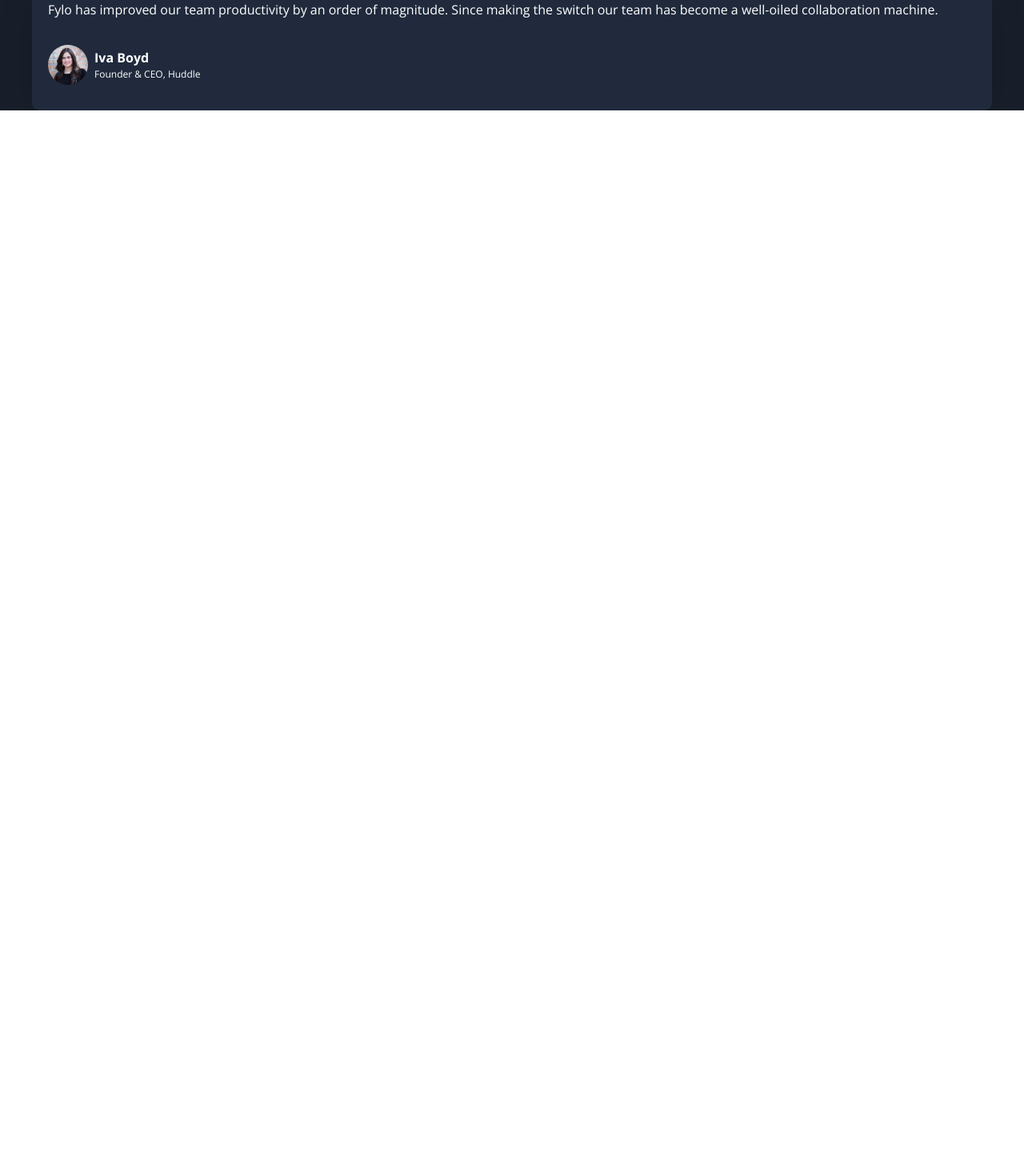
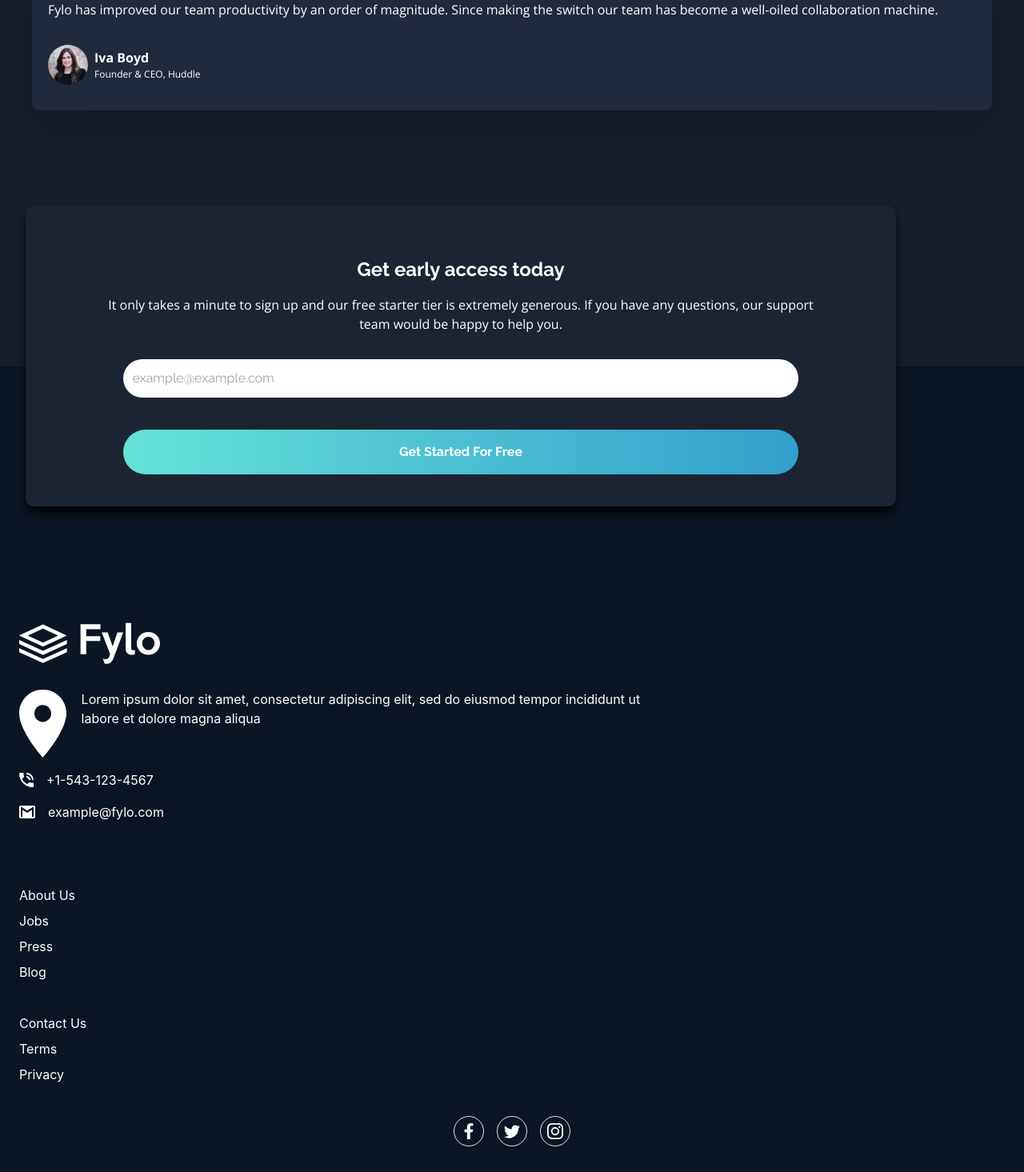
Before and after one commit to Afkerplease/fylo-darksite, a React (Create React App) app: page / in a window 1280 px wide. Shown: the part 3610-5075 px from the top of the page at 80% size. Before the commit the page ends 3748 px from the top, so only its background shows below. Built offline with nearby package versions, Linux system fonts and the light colour scheme.

Commit message:
phone finished

```diff
--- a/package.json
+++ b/package.json
@@ -8,6 +8,7 @@
     "@testing-library/user-event": "^13.5.0",
     "react": "^18.2.0",
     "react-dom": "^18.2.0",
+    "react-icons": "^4.7.1",
     "react-scripts": "5.0.1",
     "web-vitals": "^2.1.4"
   },
--- a/src/App.js
+++ b/src/App.js
@@ -11,6 +11,15 @@ import satish from "./images/profile-1.jpg";
 import bruce from "./images/profile-2.jpg";
 import Eva from "./images/profile-3.jpg";
 import quote from "./images/bg-quotes.png";
+import Form from "./Components/Form";
+import logo from "./images/logo.svg";
+import location from "./images/icon-location.svg";
+import phone from "./images/icon-phone.svg";
+import email from "./images/icon-email.svg";
+
+import { BsTwitter } from "react-icons/bs";
+import { BsInstagram } from "react-icons/bs";
+import { FaFacebookF } from "react-icons/fa";
 
 function App() {
   return (
@@ -90,8 +99,8 @@ function App() {
       </section>
       {/* end of section features */}
       {/* section works */}
-      <section className=" font-Open mt-[9rem] ">
-        <div>
+      <section className="    font-Open mt-[9rem] ">
+        <div className=" ">
           <img src={productivity} className="w-[80%] mx-auto " alt="" />
         </div>
         <div className=" gap-4 mt-10 flex flex-col items-start px-8">
@@ -116,10 +125,10 @@ function App() {
       </section>
       {/*  end of section works */}
       {/* section testimonials */}
-      <section className=" relative font-Open mt-[9rem] px-10 flex flex-col gap-10 ">
+      <section className=" pb-[10rem] mb-[10rem] relative font-Open mt-[9rem] px-10 flex flex-col gap-10 ">
         <img src={quote} className=" w-[8%] bottom-[99%] absolute" alt="" />
-        <img src={quote} className=" w-[8%] bottom-[63%] absolute" alt="" />
-        <img src={quote} className=" w-[8%] bottom-[28%] absolute" alt="" />
+        <img src={quote} className=" w-[8%] bottom-[69%] absolute" alt="" />
+        <img src={quote} className=" w-[8%] bottom-[40%] absolute" alt="" />
         <div className=" bg-DarkBlue4 px-5 py-8  shadow-2xl rounded-[10px] ">
           <p className=" text-White">
             Fylo has improved our team productivity by an order of magnitude.
@@ -164,6 +173,74 @@ function App() {
         </div>
       </section>
       {/* end of section testimonials */}
+      <footer className=" relative   pt-[20rem] w-[100%] bg-DarkBlue3 py-8 px-6 ">
+        <Form />
+        <div>
+          <img src={logo} alt="" />
+          <div className=" flex items-start justify-start gap-4  mt-8 ">
+            <img src={location} className=" w-[5%]" alt="" />
+            <p className="w-[60%] self-start text-white ">
+              Lorem ipsum dolor sit amet, consectetur adipiscing elit, sed do
+              eiusmod tempor incididunt ut labore et dolore magna aliqua
+            </p>
+          </div>
+        </div>
+        <ul className=" flex flex-col gap-4 mt-4  items-start">
+          <li className=" flex items-center gap-4">
+            {" "}
+            <img src={phone} alt="" />{" "}
+            <a href="#" className=" text-white">
+              {" "}
+              +1-543-123-4567
+            </a>{" "}
+          </li>
+          <li className=" items-center flex gap-4">
+            {" "}
+            <img src={email} alt="" />{" "}
+            <a className=" text-white" href="">
+              {" "}
+              example@fylo.com
+            </a>{" "}
+          </li>
+        </ul>
+
+        <ul className=" flex flex-col items-start mt-20 text-white gap-2">
+          <li>
+            <a href="#">About Us</a>
+          </li>
+          <li>
+            <a href="#">Jobs</a>
+          </li>
+          <li>
+            <a href="#">Press</a>
+          </li>
+          <li>
+            <a href="#">Blog</a>
+          </li>
+        </ul>
+        <ul className=" flex flex-col items-start mt-10 text-white gap-2">
+          <li>
+            <a href="#">Contact Us</a>
+          </li>
+          <li>
+            <a href="#">Terms</a>
+          </li>
+          <li>
+            <a href="#">Privacy</a>
+          </li>
+        </ul>
+        <div className=" mt-10 flex gap-4 items-center justify-center  w-[100%] ">
+          <button className=" border-[1px] p-2 rounded-full">
+            <FaFacebookF className=" text-white h-5 w-5" />
+          </button>
+          <button className=" border-[1px] p-2 rounded-full">
+            <BsTwitter className=" text-white h-5 w-5" />
+          </button>
+          <button className=" border-[1px] p-2 rounded-full">
+            <BsInstagram className=" text-white h-5 w-5" />
+          </button>
+        </div>
+      </footer>
     </main>
   );
 }
--- /dev/null
+++ b/src/Components/Form.js
@@ -0,0 +1,58 @@
+import React, { useState } from "react";
+
+function Form() {
+  const [text, setText] = useState("");
+  const [error, setError] = useState(false);
+  const submitHandler = (e) => {
+    e.preventDefault();
+    if (!text.includes("@")) {
+      setError(true);
+    } else {
+      setError(false);
+    }
+  };
+  console.log(error);
+  const changeHandler = (event) => {
+    setText(event.target.value);
+  };
+  return (
+    <div className=" bg-DarkBlue shadow-lg w-[85%] pt-[4rem] shadow-black pb-10 rounded-[10px]   left-8 -top-[20%]    absolute">
+      <form
+        action=""
+        onSubmit={submitHandler}
+        className="px-4 flex flex-col items-center gap-4 "
+      >
+        <h2 className=" font-Raleway font-[700] text-white text-2xl ">
+          Get early access today
+        </h2>
+        <p className=" font-Open text-white text-center w-[85%] ">
+          It only takes a minute to sign up and our free starter tier is
+          extremely generous. If you have any questions, our support team would
+          be happy to help you.
+        </p>
+        <div className=" relative flex flex-col items-center w-[100%] gap-10 mt-4 ">
+          <input
+            className=" w-[80%] px-3 text-gray-400     py-3 rounded-full font-Raleway "
+            type="text"
+            onChange={changeHandler}
+            value={text}
+            name=""
+            placeholder="example@example.com"
+            id=""
+          />
+          {error && (
+            <p className=" font-Open font-[700] top-[35%] text-[12px] right-[32%]  absolute text-LightRed">
+              {" "}
+              please enter a valid email address{" "}
+            </p>
+          )}
+          <button className=" font-Raleway font-[700] text-White bg-gradient-to-r from-Cyan to-Blue w-[80%] py-4 rounded-full  ">
+            Get Started For Free
+          </button>
+        </div>
+      </form>
+    </div>
+  );
+}
+
+export default Form;
```
Also changed, not shown: 1 other file (tests, documents, lock files or other folders).
